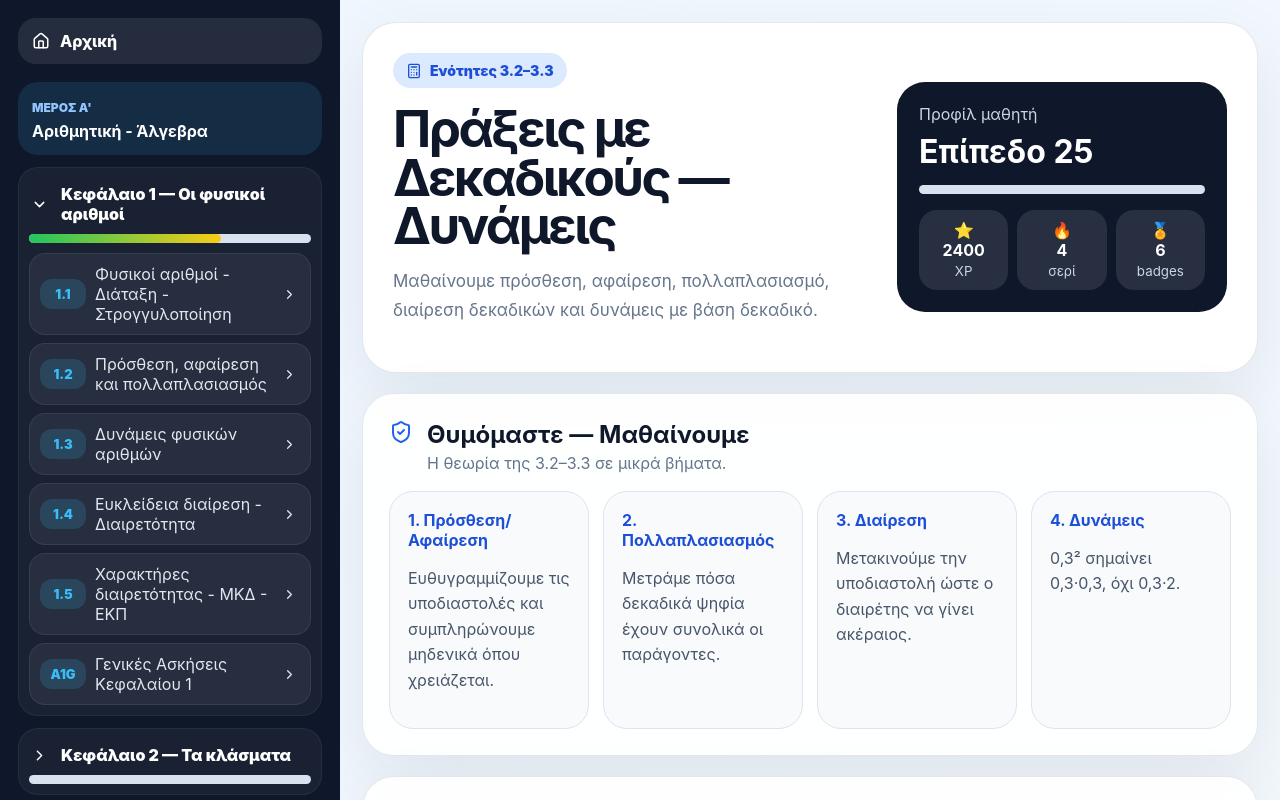
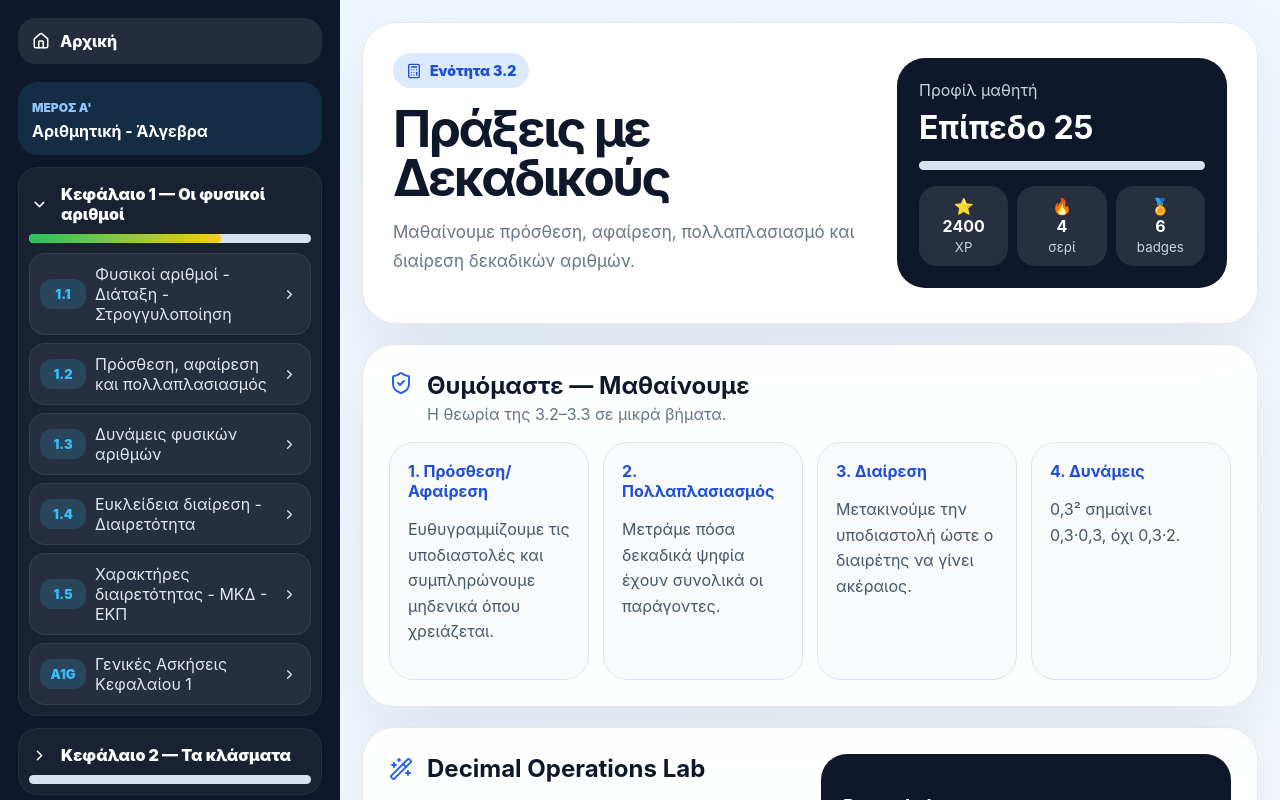
Before and after one commit to ntinos-aristotelio/mathimatika-a-gim, a React (Vite) app: page / in a window 1280 px wide. Both pictures are taken after a click on the button "Δες τα μαθήματα". Shown: the top 800 px of the page. Built offline with nearby package versions, Linux system fonts and the light colour scheme.

Commit message:
Add files via upload

```diff
--- a/src/main.jsx
+++ b/src/main.jsx
@@ -45,8 +45,8 @@ const curriculum = [
         progress: 0,
         lessons: [
           { id: '3.1', title: 'Δεκαδικοί αριθμοί', ready: true },
-          { id: '3.2', title: 'Πράξεις με δεκαδικούς', ready: true },
-          { id: '3.3', title: 'Υπολογιστής τσέπης', ready: true },
+          { id: '3.2', title: '3.2 Πράξεις με Δεκαδικούς', ready: true },
+          { id: '3.3', title: '3.3 Δυνάμεις με Βάση Δεκαδικό', ready: true },
           { id: '3.4', title: 'Τυποποιημένη μορφή', ready: true },
           { id: '3.5', title: 'Μονάδες μέτρησης', ready: true },
         ],
@@ -2498,7 +2498,7 @@ function Lesson31() {
 
 
 
-function Lesson3233() {
+function Lesson3233({ mode = '3.2' }) {
   const [xp, setXp] = useState(2400)
   const [boss, setBoss] = useState({ round: 0, score: 0, done: false })
   const addXp = (amount) => setXp((v) => v + amount)
@@ -2525,9 +2525,9 @@ function Lesson3233() {
     <main className="appGrid">
       <section className="lessonHero">
         <div>
-          <div className="pill blue"><Calculator size={16}/> Ενότητες 3.2–3.3</div>
-          <h1>Πράξεις με Δεκαδικούς — Δυνάμεις</h1>
-          <p>Μαθαίνουμε πρόσθεση, αφαίρεση, πολλαπλασιασμό, διαίρεση δεκαδικών και δυνάμεις με βάση δεκαδικό.</p>
+          <div className="pill blue"><Calculator size={16}/> {mode === '3.3' ? 'Ενότητα 3.3' : 'Ενότητα 3.2'}</div>
+          <h1>{mode === '3.3' ? 'Δυνάμεις με Βάση Δεκαδικό' : 'Πράξεις με Δεκαδικούς'}</h1>
+          <p>{mode === '3.3' ? 'Μαθαίνουμε δυνάμεις με βάση δεκαδικό αριθμό και σωστή σειρά πράξεων.' : 'Μαθαίνουμε πρόσθεση, αφαίρεση, πολλαπλασιασμό και διαίρεση δεκαδικών αριθμών.'}</p>
         </div>
         <ProfileCard xp={xp} />
       </section>
@@ -2604,7 +2604,7 @@ function Platform({ goHome }) {
       <Sidebar activeLesson={activeLesson} setActiveLesson={setActiveLesson} goHome={goHome} />
       <div className="platformContent">
         <MobileHeader openMenu={() => setDrawerOpen(true)} goHome={goHome} />
-        {activeLesson === '1.1' ? <Lesson11 /> : activeLesson === '1.2' ? <Lesson12 /> : activeLesson === '1.3' ? <Lesson13 /> : activeLesson === '1.4' ? <Lesson14 /> : activeLesson === '1.5' ? <Lesson15 /> : activeLesson === 'A1G' ? <LessonA1G /> : activeLesson === '2.1' ? <Lesson21 /> : activeLesson === '2.2' ? <Lesson22 /> : activeLesson === '2.3' ? <Lesson23 /> : activeLesson === '2.4' ? <Lesson24 /> : activeLesson === '2.5' ? <Lesson25 /> : activeLesson === '2.6' ? <Lesson26 /> : activeLesson === '2.gen' ? <LessonGeneral2 /> : activeLesson === '3.1' ? <Lesson31 /> : activeLesson === '3.2' ? <Lesson3233 /> : activeLesson === '3.3' ? <Lesson3233 /> : <ComingSoon id={activeLesson} />}
+        {activeLesson === '1.1' ? <Lesson11 /> : activeLesson === '1.2' ? <Lesson12 /> : activeLesson === '1.3' ? <Lesson13 /> : activeLesson === '1.4' ? <Lesson14 /> : activeLesson === '1.5' ? <Lesson15 /> : activeLesson === 'A1G' ? <LessonA1G /> : activeLesson === '2.1' ? <Lesson21 /> : activeLesson === '2.2' ? <Lesson22 /> : activeLesson === '2.3' ? <Lesson23 /> : activeLesson === '2.4' ? <Lesson24 /> : activeLesson === '2.5' ? <Lesson25 /> : activeLesson === '2.6' ? <Lesson26 /> : activeLesson === '2.gen' ? <LessonGeneral2 /> : activeLesson === '3.1' ? <Lesson31 /> : activeLesson === '3.2' ? <Lesson3233 mode="3.2" /> : activeLesson === '3.3' ? <Lesson3233 mode="3.3" /> : <ComingSoon id={activeLesson} />}
       </div>
       <MobileDrawer open={drawerOpen} close={() => setDrawerOpen(false)} activeLesson={activeLesson} setActiveLesson={setActiveLesson} goHome={goHome} />
     </div>
```
Also changed, not shown: 2 other files (tests, documents, lock files or other folders).
